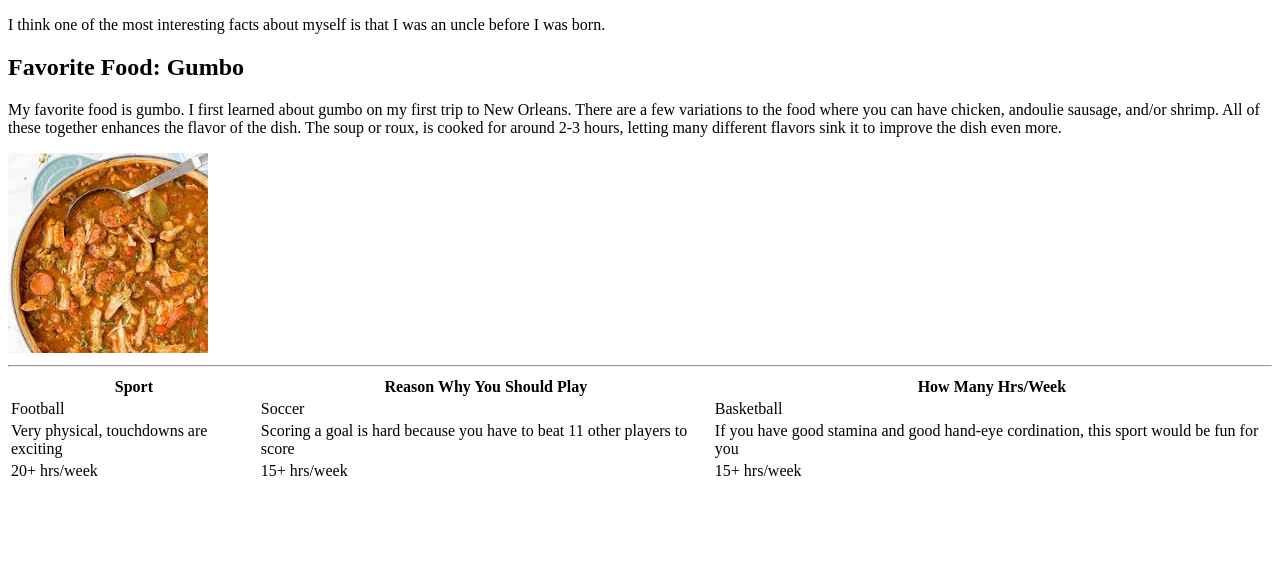
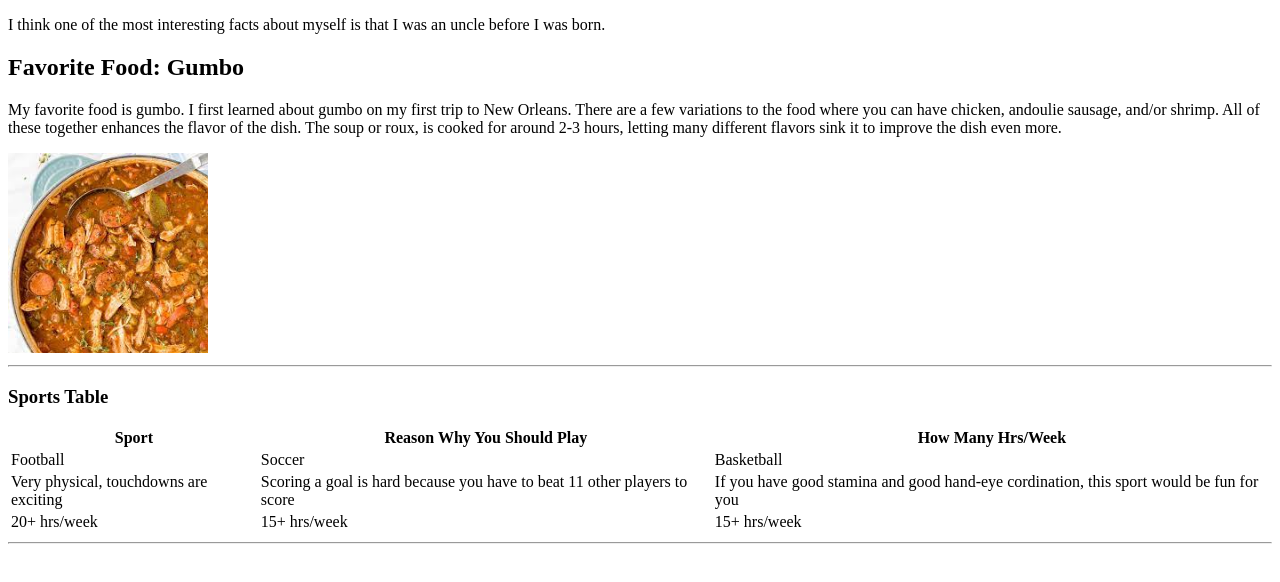
Before and after one commit to 44-563-WebApps-F23/44563-webapps-f23-assignment3-Dsnyder2k19, a plain HTML site: page mystats.html in a window 1280 px wide. Drawn offline with Linux system fonts and the light colour scheme; files whose address does not match are found by name.

Commit message:
Added a Header

```diff
--- a/mystats.html
+++ b/mystats.html
@@ -21,6 +21,7 @@
         height="200" width="200"
         alt="A picture of Gumbo">
         <hr>
+        <h3>Sports Table</h3>
         <table>
             <tr>
                 <th>Sport</th>
@@ -43,5 +44,7 @@
                 <td>15+ hrs/week</td>
             </tr>
         </table>
+        <hr>
+
     </body>
 </html>
```
